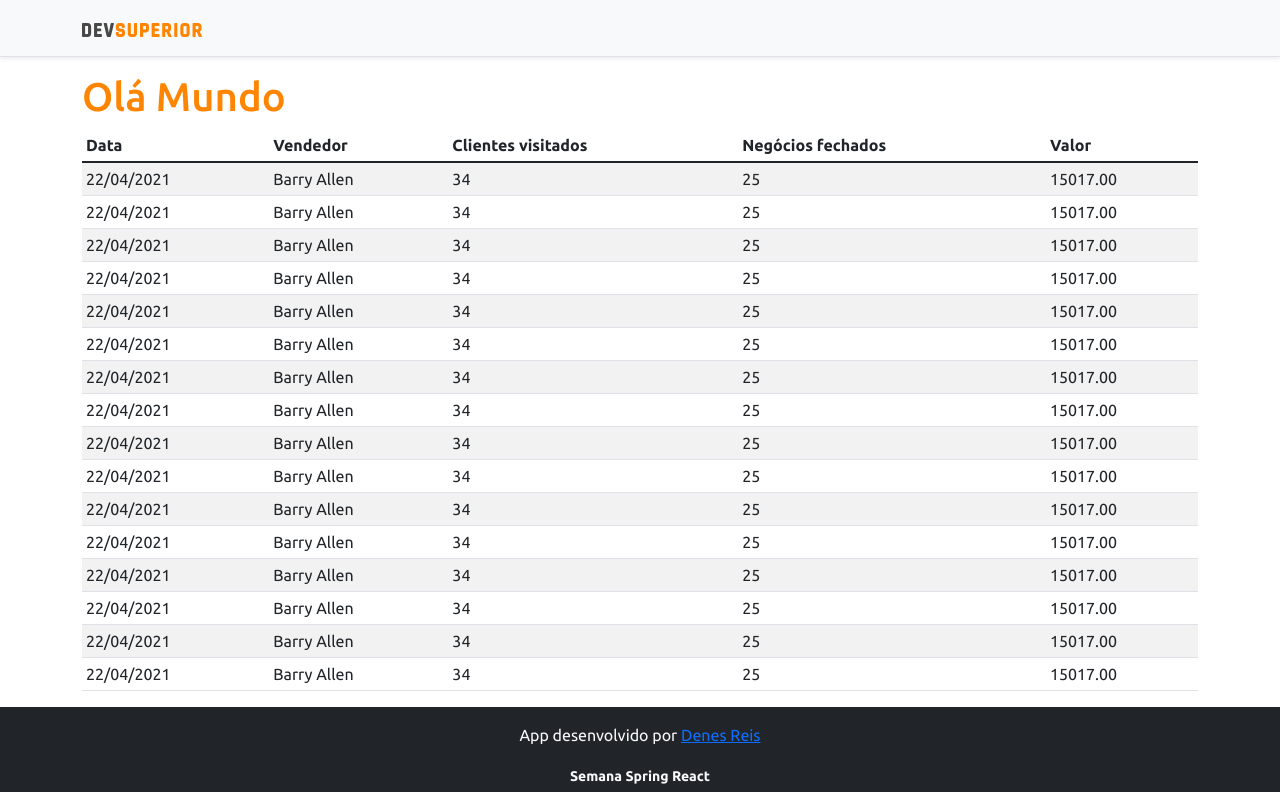
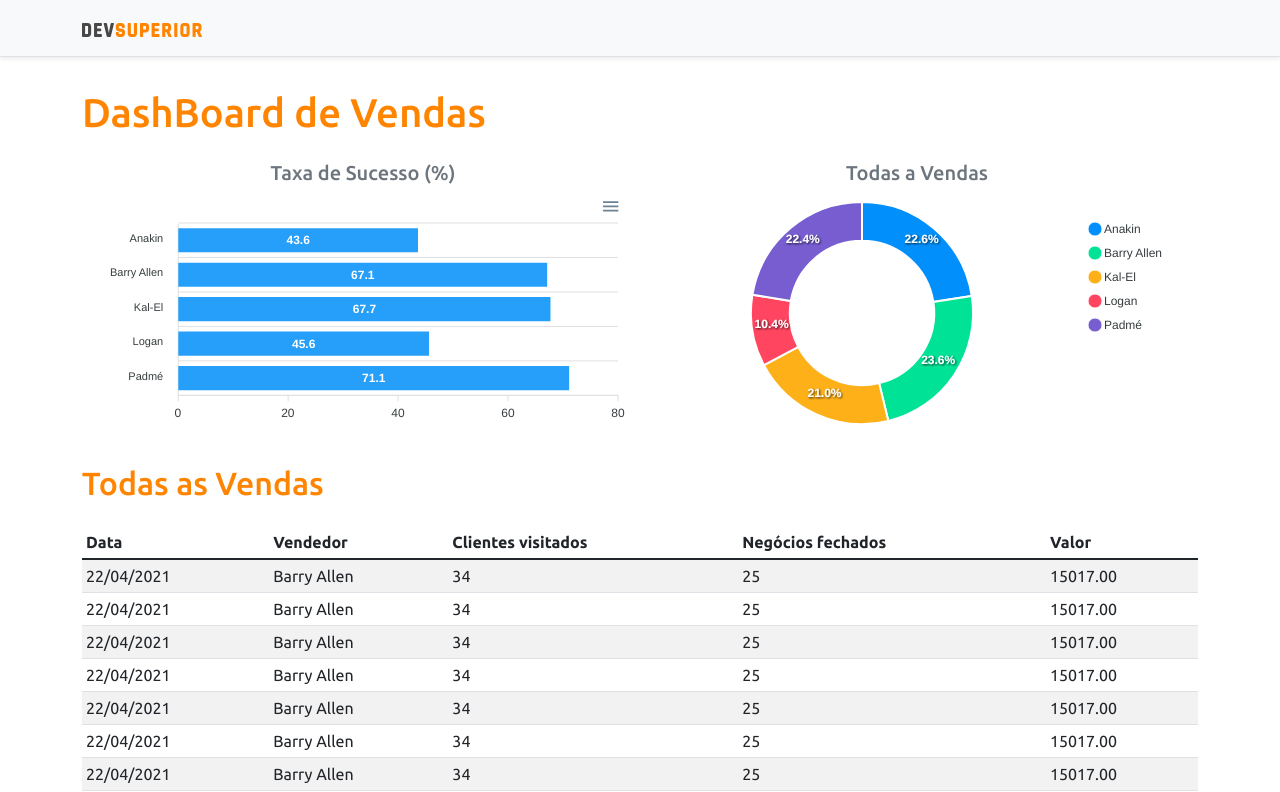
Before and after one commit to denesreis/projeto-sds3, a React (Create React App) app in the folder frontend/: page / in a window 1280 px wide. Shown: the top 792 px of the page. Built offline with nearby package versions, Linux system fonts and the light colour scheme.

Commit message:
Static Charts

```diff
--- a/frontend/package.json
+++ b/frontend/package.json
@@ -12,8 +12,10 @@
     "@types/node": "^12.0.0",
     "@types/react": "^17.0.0",
     "@types/react-dom": "^17.0.0",
+    "apexcharts": "^3.29.0",
     "bootstrap": "^5.1.3",
     "react": "^17.0.2",
+    "react-apexcharts": "^1.3.9",
     "react-dom": "^17.0.2",
     "react-scripts": "4.0.3",
     "typescript": "^4.1.2",
--- a/frontend/src/App.tsx
+++ b/frontend/src/App.tsx
@@ -1,13 +1,33 @@
+import BarChart from "components/barChart";
 import DataTable from "components/dataTable";
+import DonutChart from "components/donutChart";
 import Footer from "components/footer";
 import NavBar from "components/navBar";
+
 
 function App() {
   return (
     <>
       <NavBar />
       <div className="container">
-        <h1 className="text-primary">Olá Mundo</h1>
+        <h1 className="text-primary py-3">DashBoard de Vendas</h1>
+        <div className="row px-3">
+          <div className="col-sm-6">
+            <h5 className="text-center text-secondary">Taxa de Sucesso (%)</h5>
+            <BarChart />
+          </div>
+          <div className="col-sm-6">
+            <h5 className="text-center text-secondary">Todas a Vendas</h5>
+            <DonutChart />
+          </div>
+
+        </div>
+        <div className="py-3">
+          <h2 className="text-primary"> Todas as Vendas</h2>
+
+        </div>
+
+
 
         <DataTable />
       </div>
--- /dev/null
+++ b/frontend/src/components/barChart/index.tsx
@@ -0,0 +1,38 @@
+import Chart from 'react-apexcharts';
+
+const BarChart = () => {
+
+    const options = {
+        plotOptions: {
+            bar: {
+                horizontal: true,
+            }
+        },
+    };
+
+    const mockData = { //Mockdata é porque são dados fictícios
+        labels: {
+            categories: ['Anakin', 'Barry Allen', 'Kal-El', 'Logan', 'Padmé']
+        },
+        series: [
+            {
+                name: "% Sucesso",
+                data: [43.6, 67.1, 67.7, 45.6, 71.1]
+            }
+        ]
+    };
+
+    return (
+
+        <Chart //passando os parametos para o componente Chart
+            options = {{...options, xaxis: mockData.labels}} //...options indica para pegar o componete options como ele esta e depois acrescentar mais outras coisas/ xaxis = eixo X
+            series = {mockData.series}
+            type = "bar"
+            height = "240"
+
+        />
+
+    );
+}
+
+export default BarChart;
--- /dev/null
+++ b/frontend/src/components/donutChart/index.tsx
@@ -0,0 +1,29 @@
+import Chart from 'react-apexcharts';
+
+const DonutChart = () => {
+
+    const mockData = {
+        series: [477138, 499928, 444867, 220426, 473088],
+        labels: ['Anakin', 'Barry Allen', 'Kal-El', 'Logan', 'Padmé']
+    }
+
+    const options = {
+        legend: {
+            show: true
+        }
+    }
+
+    return (
+
+        <Chart //passando os parametos para o componente Chart
+            options = {{...options, labels: mockData.labels}} //...options indica para pegar o componete options como ele esta e depois acrescentar mais outras coisas/ xaxis = eixo X
+            series = {mockData.series}
+            type = "donut"
+            height = "240"
+
+        />
+
+    );
+}
+
+export default DonutChart;
```
Also changed, not shown: 1 other file (tests, documents, lock files or other folders).
